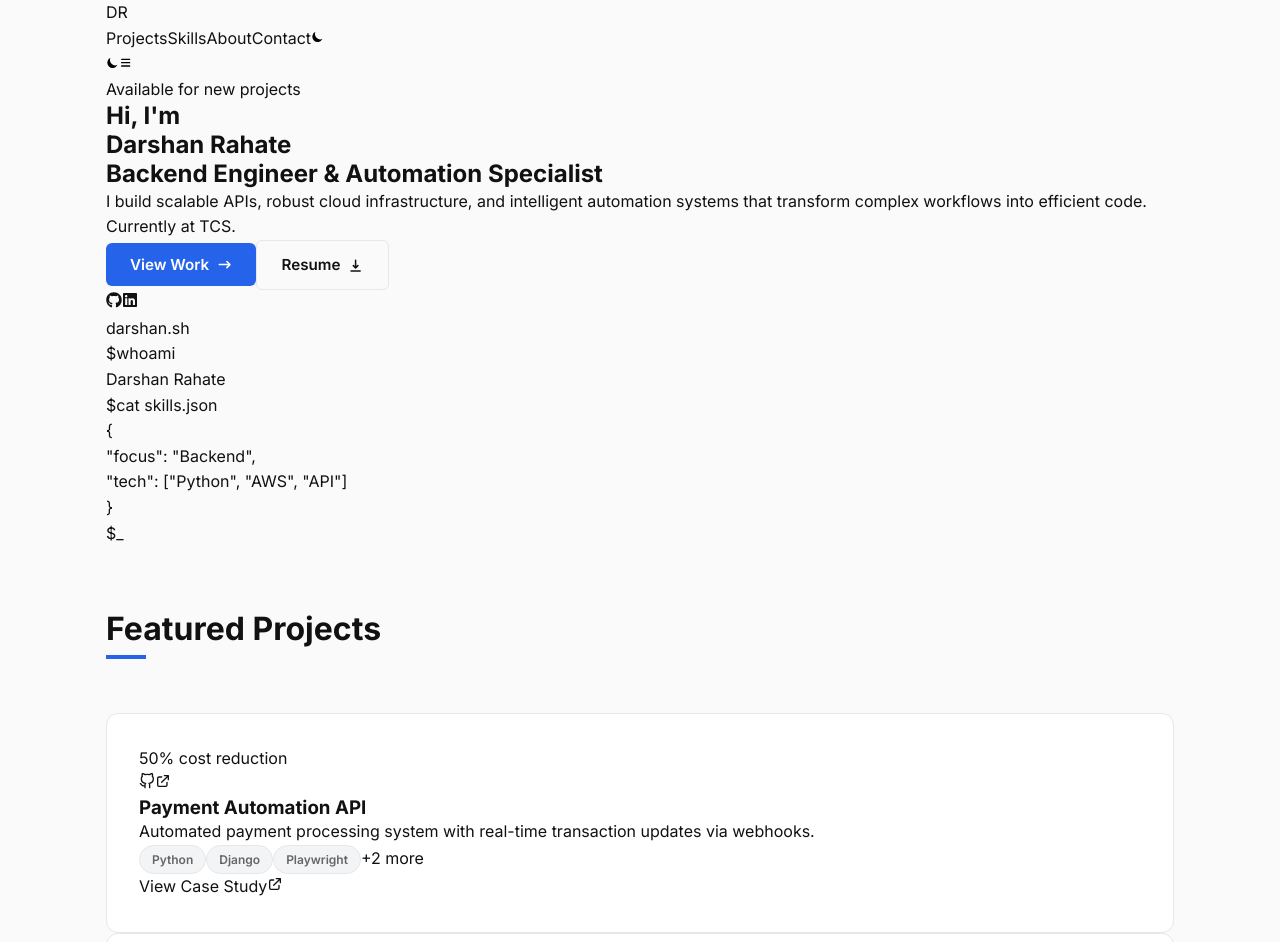
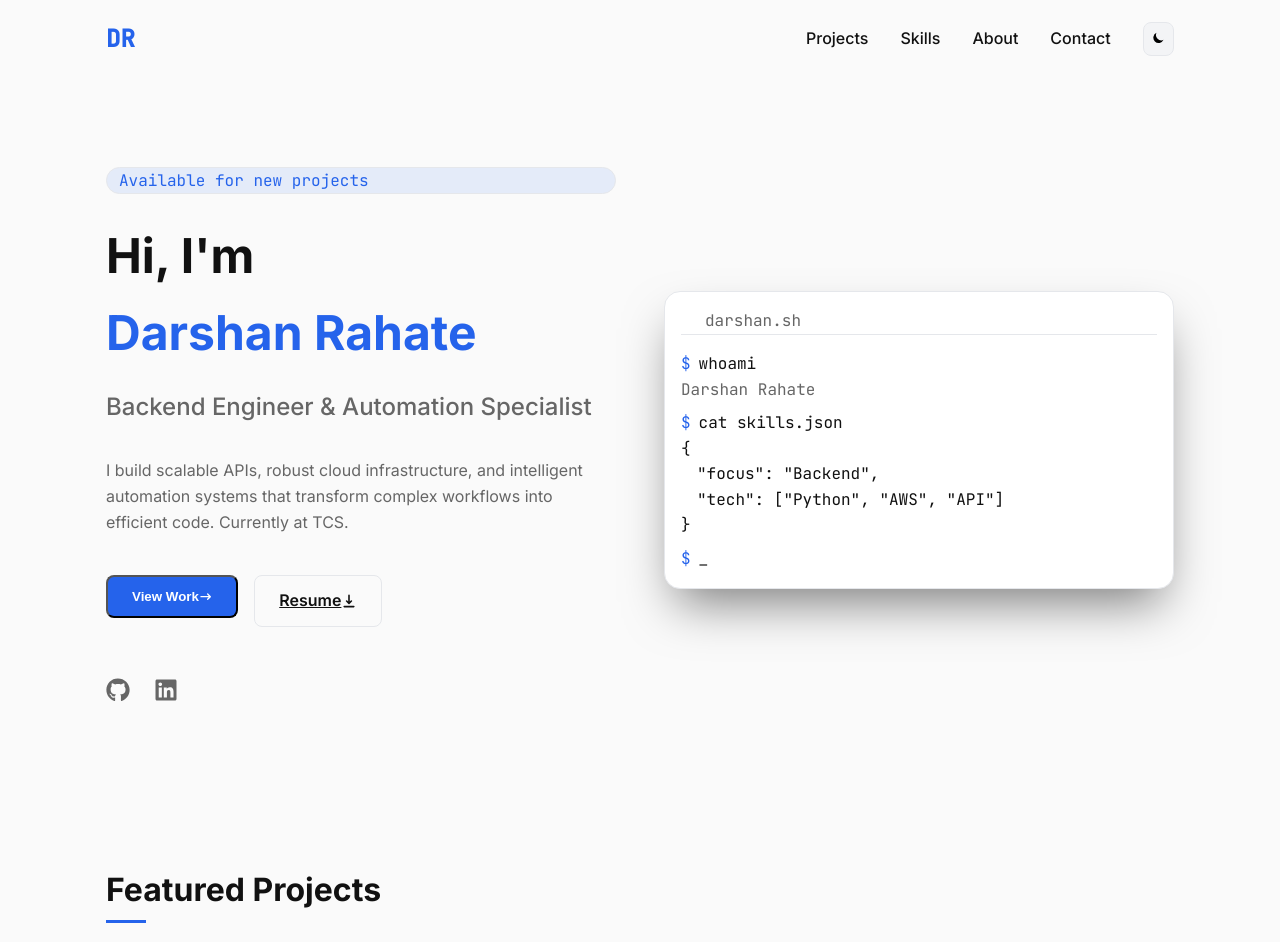
Before and after one commit to darshandevelopes/portfolio, a React (Vite) app: page / in a window 1280 px wide. Shown: the top 942 px of the page. Built offline with nearby package versions, Linux system fonts and the light colour scheme.

Commit message:
refactor: replace custom CSS with a utility-first class system and streamline base styles

```diff
--- a/src/index.css
+++ b/src/index.css
@@ -1,32 +1,22 @@
+/* Core Reset & Base */
 :root {
-  /* Fonts */
-  --font-body: 'Inter', -apple-system, BlinkMacSystemFont, 'Segoe UI', Roboto, Helvetica, Arial, sans-serif;
-  --font-mono: 'JetBrains Mono', 'Fira Code', monospace;
-
-  /* Color Palette - Dark Mode (Default) */
+  --font-body: 'Inter', system-ui, sans-serif;
+  --font-mono: 'JetBrains Mono', monospace;
   --bg-primary: #0A0A0A;
   --bg-surface: #111111;
   --bg-card: #141414;
   --text-primary: #EEEEEE;
   --text-muted: #888888;
-  --accent: #3B82F6; /* Electric Blue */
+  --accent: #3B82F6;
   --accent-muted: rgba(59, 130, 246, 0.1);
   --border: #222222;
-  --glass: rgba(17, 17, 17, 0.8);
-
-  /* Spacing */
+  --glass: rgba(10, 10, 10, 0.8);
   --space-xs: 0.25rem;
   --space-sm: 0.5rem;
   --space-md: 1rem;
   --space-lg: 2rem;
   --space-xl: 4rem;
-  --space-2xl: 8rem;
-
-  /* Transitions */
   --transition: all 0.3s cubic-bezier(0.4, 0, 0.2, 1);
-
-  /* Container */
-  --container-max: 1100px;
 }
 
 [data-theme="light"] {
@@ -41,166 +31,153 @@
   --glass: rgba(250, 250, 250, 0.8);
 }
 
-* {
-  margin: 0;
-  padding: 0;
-  box-sizing: border-box;
+* { margin: 0; padding: 0; box-sizing: border-box; }
+html { scroll-behavior: smooth; }
+body {
+  font-family: var(--font-body);
+  background: var(--bg-primary);
+  color: var(--text-primary);
+  line-height: 1.6;
+  overflow-x: hidden;
+  transition: background 0.3s, color 0.3s;
 }
 
-html {
-  scroll-behavior: smooth;
+/* Layout & Utilities */
+.container {
+  max-width: 1100px;
+  margin: 0 auto;
+  padding: 0 var(--space-md);
+  width: 100%;
 }
 
-body {
-  font-family: var(--font-body);
-  background-color: var(--bg-primary);
-  color: var(--text-primary);
-  line-height: 1.6;
-  -webkit-font-smoothing: antialiased;
-  -moz-osx-font-smoothing: grayscale;
-  overflow-x: hidden;
-  transition: background-color 0.3s ease, color 0.3s ease;
+.section { padding: var(--space-xl) 0; }
+.section-title { font-size: 2rem; margin-bottom: var(--space-xl); position: relative; display: inline-block; }
+.section-title::after { content: ''; position: absolute; bottom: -8px; left: 0; width: 40px; height: 3px; background: var(--accent); }
+
+/* Flex & Grid Utilities (The missing ones) */
+.flex { display: flex; }
+.flex-col { flex-direction: column; }
+.flex-wrap { flex-wrap: wrap; }
+.items-center { align-items: center; }
+.justify-between { justify-content: space-between; }
+.justify-center { justify-content: center; }
+.gap-2 { gap: 0.5rem; }
+.gap-3 { gap: 0.75rem; }
+.gap-4 { gap: 1rem; }
+.gap-6 { gap: 1.5rem; }
+.gap-8 { gap: 2rem; }
+.gap-12 { gap: 3rem; }
+
+.grid { display: grid; }
+.grid-cols-1 { grid-template-columns: repeat(1, minmax(0, 1fr)); }
+@media (min-width: 768px) {
+  .md\:grid-cols-2 { grid-template-columns: repeat(2, minmax(0, 1fr)); }
+  .md\:grid-cols-3 { grid-template-columns: repeat(3, minmax(0, 1fr)); }
+  .md\:col-span-3 { grid-column: span 3 / span 3; }
+  .md\:col-span-2 { grid-column: span 2 / span 2; }
+}
+@media (min-width: 1024px) {
+  .lg\:grid-cols-3 { grid-template-columns: repeat(3, minmax(0, 1fr)); }
+  .lg\:grid-cols-4 { grid-template-columns: repeat(4, minmax(0, 1fr)); }
 }
 
-a {
-  text-decoration: none;
-  color: inherit;
-  transition: var(--transition);
-}
+/* Sizing & Positioning */
+.w-full { width: 100%; }
+.h-full { height: 100%; }
+.min-h-screen { min-height: 100vh; }
+.fixed { position: fixed; }
+.absolute { position: absolute; }
+.relative { position: relative; }
+.inset-0 { top: 0; right: 0; bottom: 0; left: 0; }
+.z-50 { z-index: 50; }
+.top-full { top: 100%; }
+.left-0 { left: 0; }
 
-button {
-  cursor: pointer;
-  border: none;
-  outline: none;
-  background: none;
-  font-family: inherit;
-}
+/* Spacing */
+.mt-1 { margin-top: 0.25rem; }
+.mt-8 { margin-top: 2rem; }
+.mt-12 { margin-top: 3rem; }
+.pt-20 { padding-top: 5rem; }
+.pt-24 { padding-top: 6rem; }
+.mb-1 { margin-bottom: 0.25rem; }
+.mb-2 { margin-bottom: 0.5rem; }
+.mb-3 { margin-bottom: 0.75rem; }
+.mb-4 { margin-bottom: 1rem; }
+.mb-6 { margin-bottom: 1.5rem; }
+.mb-8 { margin-bottom: 2rem; }
+.mb-10 { margin-bottom: 2.5rem; }
+.mb-12 { margin-bottom: 3rem; }
+.mb-16 { margin-bottom: 4rem; }
+.p-2 { padding: 0.5rem; }
+.p-3 { padding: 0.75rem; }
+.p-4 { padding: 1rem; }
+.p-5 { padding: 1.25rem; }
+.p-6 { padding: 1.5rem; }
+.p-8 { padding: 2rem; }
+.p-10 { padding: 2.5rem; }
+.py-2 { padding: 0.5rem 0; }
+.py-3 { padding: 0.75rem 0; }
+.py-4 { padding: 1rem 0; }
+.py-5 { padding: 1.25rem 0; }
+.py-12 { padding: 3rem 0; }
+.px-2 { padding: 0 0.5rem; }
+.px-3 { padding: 0 0.75rem; }
+.px-6 { padding: 0 1.5rem; }
+.px-10 { padding: 0 2.5rem; }
+.pl-4 { padding-left: 1rem; }
+.pl-6 { padding-left: 1.5rem; }
 
-ul {
-  list-style: none;
-}
+/* Visuals */
+.glass-effect { background: var(--glass); backdrop-filter: blur(12px); -webkit-backdrop-filter: blur(12px); border-bottom: 1px solid var(--border); }
+.bg-bg-surface { background-color: var(--bg-surface); }
+.bg-bg-card { background-color: var(--bg-card); }
+.bg-accent-muted { background-color: var(--accent-muted); }
+.border { border: 1px solid var(--border); }
+.border-b { border-bottom: 1px solid var(--border); }
+.rounded { border-radius: 0.25rem; }
+.rounded-lg { border-radius: 0.5rem; }
+.rounded-xl { border-radius: 1rem; }
+.rounded-2xl { border-radius: 1.5rem; }
+.rounded-full { border-radius: 9999px; }
+.shadow-2xl { box-shadow: 0 25px 50px -12px rgba(0, 0, 0, 0.5); }
+.blur-3xl { filter: blur(64px); }
 
 /* Typography */
-h1, h2, h3, h4, h5, h6 {
-  font-weight: 700;
-  line-height: 1.2;
-}
+.text-2xl { font-size: 1.5rem; }
+.text-3xl { font-size: 1.875rem; }
+.text-5xl { font-size: 3rem; }
+.text-7xl { font-size: 4.5rem; }
+.font-bold { font-weight: 700; }
+.font-medium { font-weight: 500; }
+.font-mono { font-family: var(--font-mono); }
+.text-accent { color: var(--accent); }
+.text-text-muted { color: var(--text-muted); }
+.text-text-primary { color: var(--text-primary); }
+.uppercase { text-transform: uppercase; }
+.tracking-wider { letter-spacing: 0.05em; }
+.tracking-widest { letter-spacing: 0.1em; }
+.text-center { text-align: center; }
 
-code, pre {
-  font-family: var(--font-mono);
-}
+/* Components */
+.btn { display: inline-flex; align-items: center; padding: 0.75rem 1.5rem; border-radius: 0.5rem; font-weight: 600; cursor: pointer; transition: var(--transition); }
+.btn-primary { background: var(--accent); color: #fff; }
+.btn-primary:hover { transform: translateY(-2px); opacity: 0.9; }
+.btn-outline { border: 1px solid var(--border); color: var(--text-primary); }
+.btn-outline:hover { border-color: var(--accent); color: var(--accent); background: var(--accent-muted); }
 
-/* Layout Utilities */
-.container {
-  max-width: var(--container-max);
-  margin: 0 auto;
-  padding: 0 var(--space-md);
-}
+.card { background: var(--bg-card); border: 1px solid var(--border); border-radius: 1rem; padding: 1.5rem; transition: var(--transition); }
+.card:hover { border-color: var(--accent); transform: translateY(-4px); }
 
-.section {
-  padding: var(--space-xl) 0;
-}
+.badge { padding: 0.25rem 0.75rem; border-radius: 9999px; background: var(--bg-surface); color: var(--text-muted); font-size: 0.75rem; border: 1px solid var(--border); font-weight: 500; }
 
-.section-title {
-  font-size: 2rem;
-  margin-bottom: var(--space-xl);
-  position: relative;
-  display: inline-block;
-}
+.animate-ping { animation: ping 1s cubic-bezier(0, 0, 0.2, 1) infinite; }
+@keyframes ping { 75%, 100% { transform: scale(2); opacity: 0; } }
+.animate-pulse { animation: pulse 2s cubic-bezier(0.4, 0, 0.6, 1) infinite; }
+@keyframes pulse { 0%, 100% { opacity: 1; } 50% { opacity: .5; } }
 
-.section-title::after {
-  content: '';
-  position: absolute;
-  bottom: -10px;
-  left: 0;
-  width: 40px;
-  height: 4px;
-  background-color: var(--accent);
-}
+.slide-in { animation: slideIn 0.4s ease-out; }
+@keyframes slideIn { from { transform: translateY(-10px); opacity: 0; } to { transform: translateY(0); opacity: 1; } }
 
-/* Buttons */
-.btn {
-  display: inline-flex;
-  align-items: center;
-  gap: var(--space-sm);
-  padding: 0.75rem 1.5rem;
-  border-radius: 6px;
-  font-weight: 600;
-  transition: var(--transition);
-  font-size: 0.95rem;
-}
-
-.btn-primary {
-  background-color: var(--accent);
-  color: #FFFFFF;
-}
-
-.btn-primary:hover {
-  filter: brightness(1.1);
-  transform: translateY(-2px);
-  box-shadow: 0 4px 12px var(--accent-muted);
-}
-
-.btn-outline {
-  border: 1px solid var(--border);
-  color: var(--text-primary);
-}
-
-.btn-outline:hover {
-  border-color: var(--accent);
-  color: var(--accent);
-  background-color: var(--accent-muted);
-}
-
-/* Cards */
-.card {
-  background-color: var(--bg-card);
-  border: 1px solid var(--border);
-  border-radius: 12px;
-  padding: var(--space-lg);
-  transition: var(--transition);
-}
-
-.card:hover {
-  border-color: var(--accent);
-  transform: translateY(-4px);
-  box-shadow: 0 10px 30px -10px rgba(0,0,0,0.5);
-}
-
-/* Badges */
-.badge {
-  display: inline-block;
-  padding: 0.25rem 0.75rem;
-  border-radius: 20px;
-  font-size: 0.75rem;
-  font-weight: 600;
-  background-color: var(--bg-surface);
-  color: var(--text-muted);
-  border: 1px solid var(--border);
-}
-
-/* Glassmorphism */
-.glass-effect {
-  background: var(--glass);
-  backdrop-filter: blur(10px);
-  -webkit-backdrop-filter: blur(10px);
-  border-bottom: 1px solid var(--border);
-}
-
-/* Custom Scrollbar */
-::-webkit-scrollbar {
-  width: 8px;
-}
-
-::-webkit-scrollbar-track {
-  background: var(--bg-primary);
-}
-
-::-webkit-scrollbar-thumb {
-  background: var(--border);
-  border-radius: 4px;
-}
-
-::-webkit-scrollbar-thumb:hover {
-  background: var(--text-muted);
-}
+/* Hide mobile menu by default */
+.hidden { display: none; }
+@media (min-width: 768px) { .md\:flex { display: flex; } .md\:hidden { display: none; } .md\:block { display: block; } }
```
